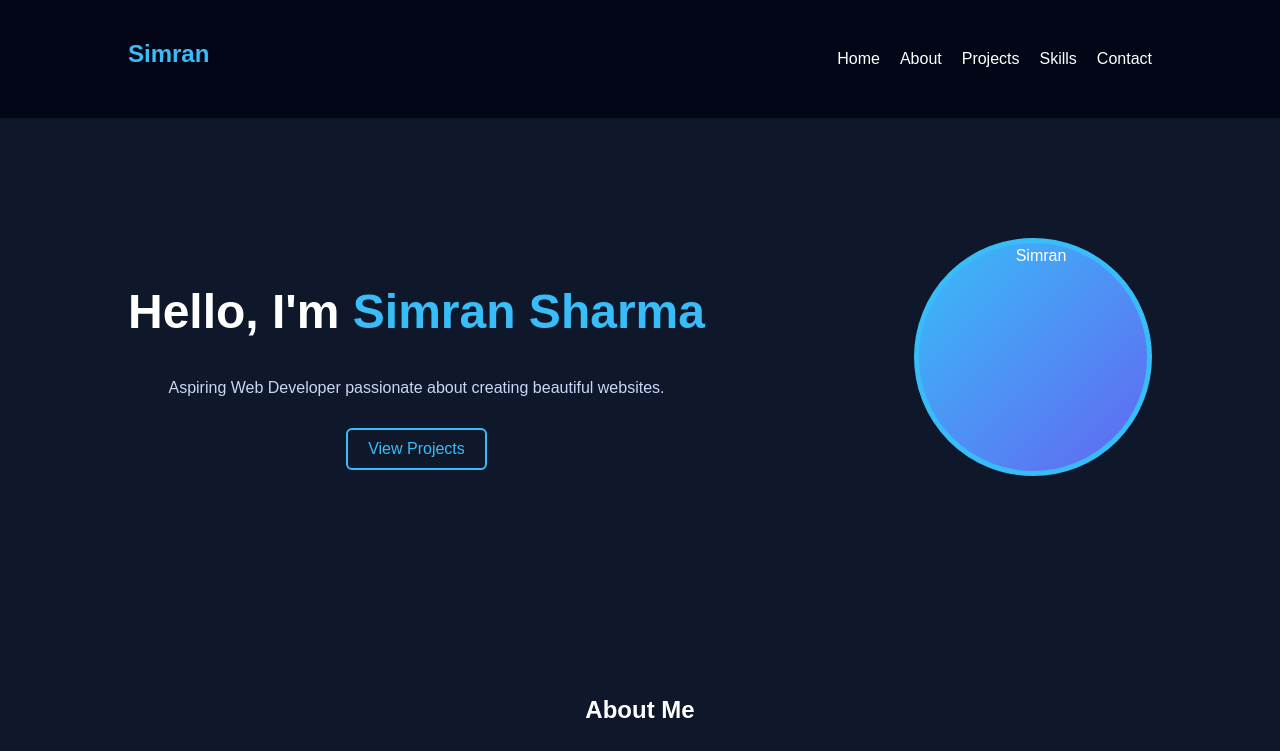
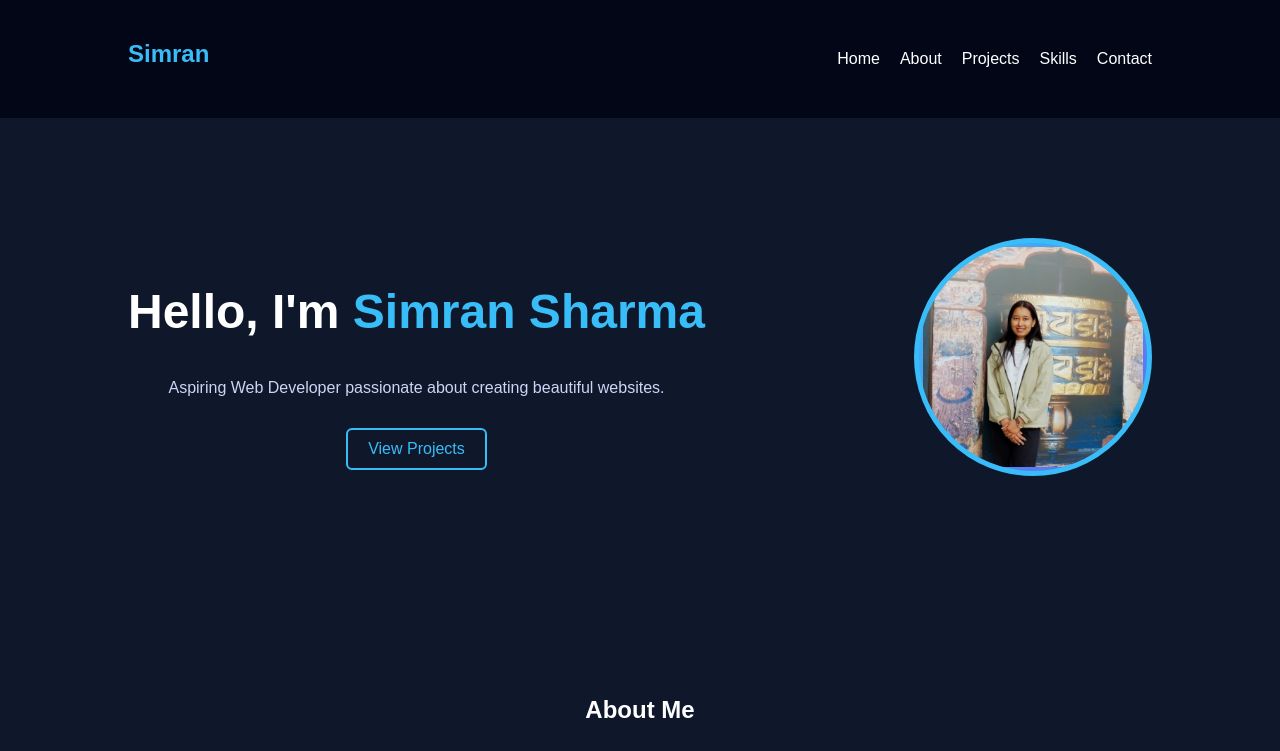
Before and after one commit to simran661/simran661.github.io, a plain HTML site: page index.html in a window 1280 px wide. Shown: the top 751 px of the page. Drawn offline with Linux system fonts and the light colour scheme.

Commit message:
Update index.html

```diff
--- a/index.html
+++ b/index.html
@@ -32,7 +32,7 @@
   </div>
 
   <div class="profile-box">
-    <img src="simran.png" alt="Simran">
+    <img src="simran (3).png" alt="Simran">
   </div>
 </div>
 </section>
```
